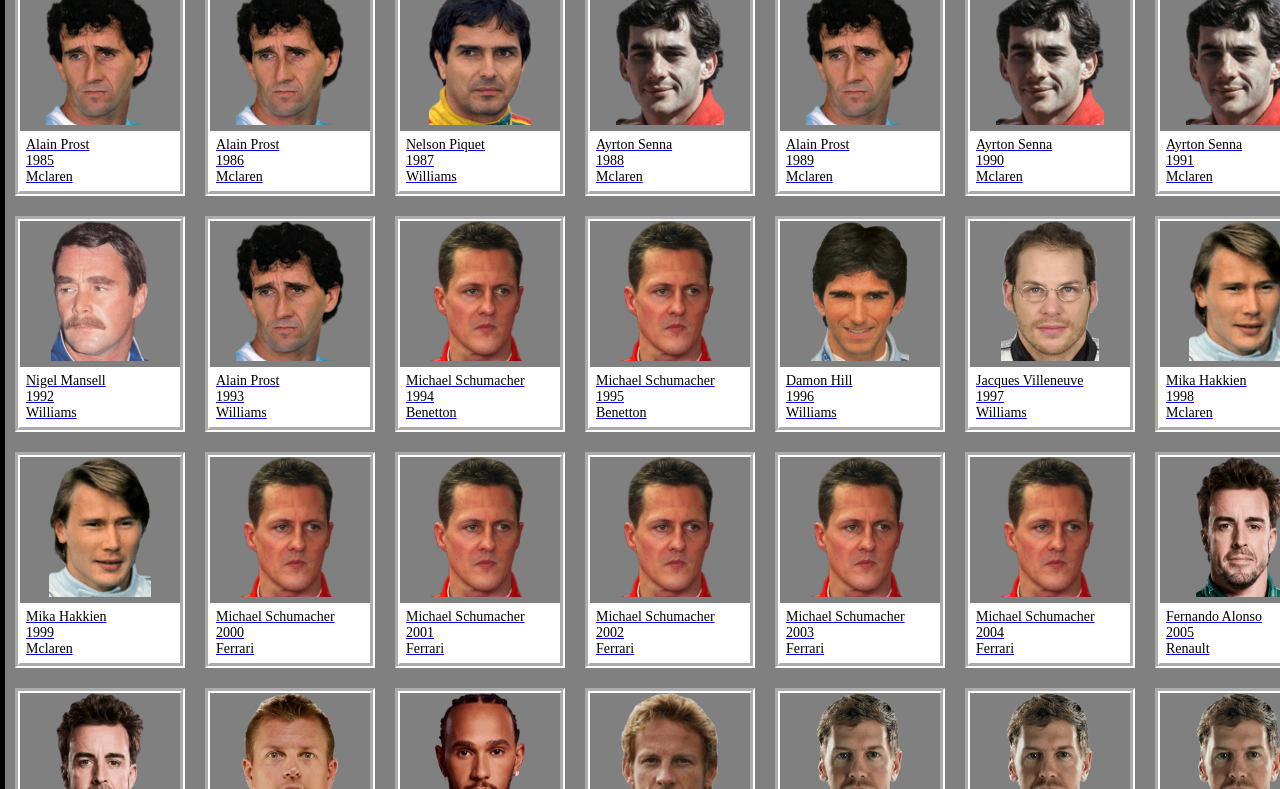
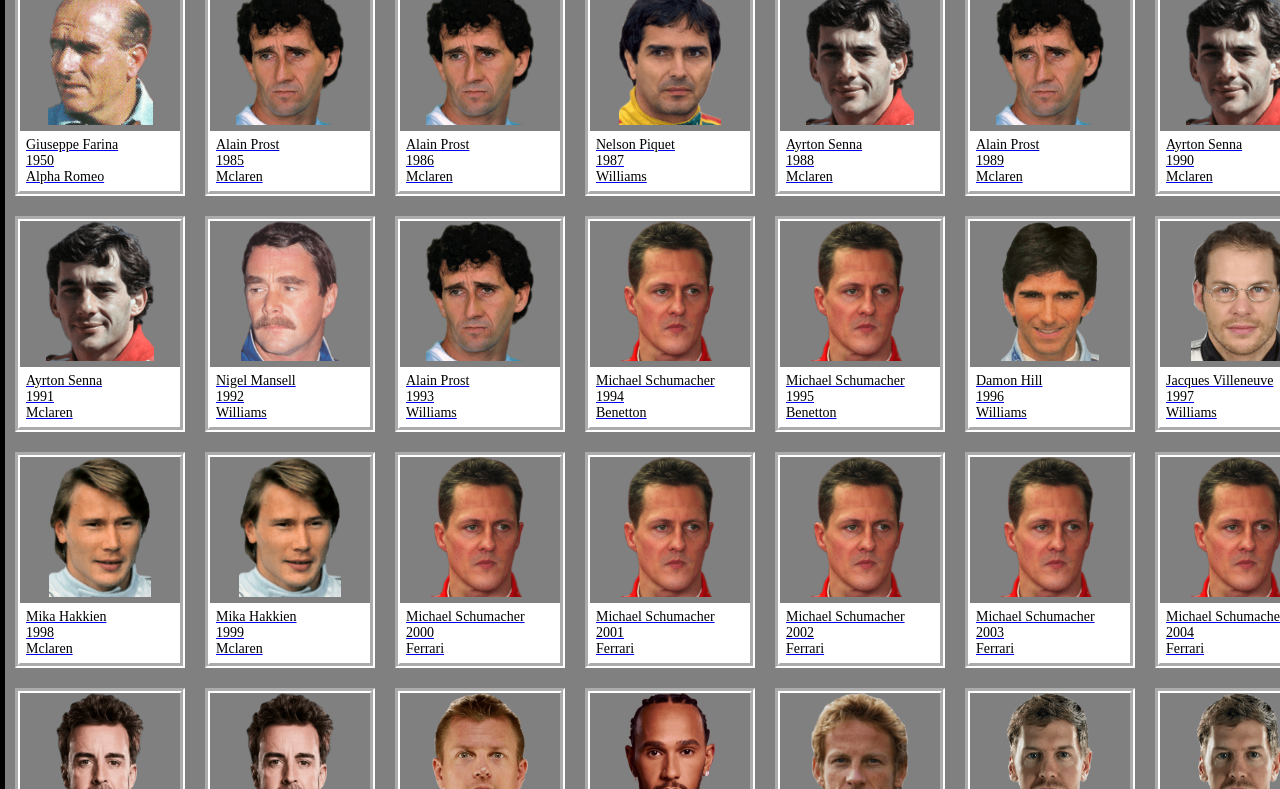
Before and after one commit to Alfies08/f1-website-VS, a plain HTML site: page f1_icon/f1worldchamps.html in a window 1280 px wide. Shown: the part 185-974 px from the top of the page. Drawn offline with Linux system fonts and the light colour scheme.

Commit message:
Updates icon

```diff
--- a/f1_icon/f1worldchamps.html
+++ b/f1_icon/f1worldchamps.html
@@ -18,6 +18,14 @@
 
 		<div class="back">
 		<a href="../index.html">Go back</a>
+		</div>
+
+		</div> <div class="team wrapper">
+		<div class="WorldChamps tile">
+		<a href="../f1_icon/icon19.html">
+		<img src="../images/f1 teamchamps extra/farina.png" alt="Alain Prost"/>
+		<p class="stats"> Giuseppe Farina<br>1950<br>Alpha Romeo</p>
+		</a>
 		</div>
 
 		</div> <div class="team wrapper">
```
